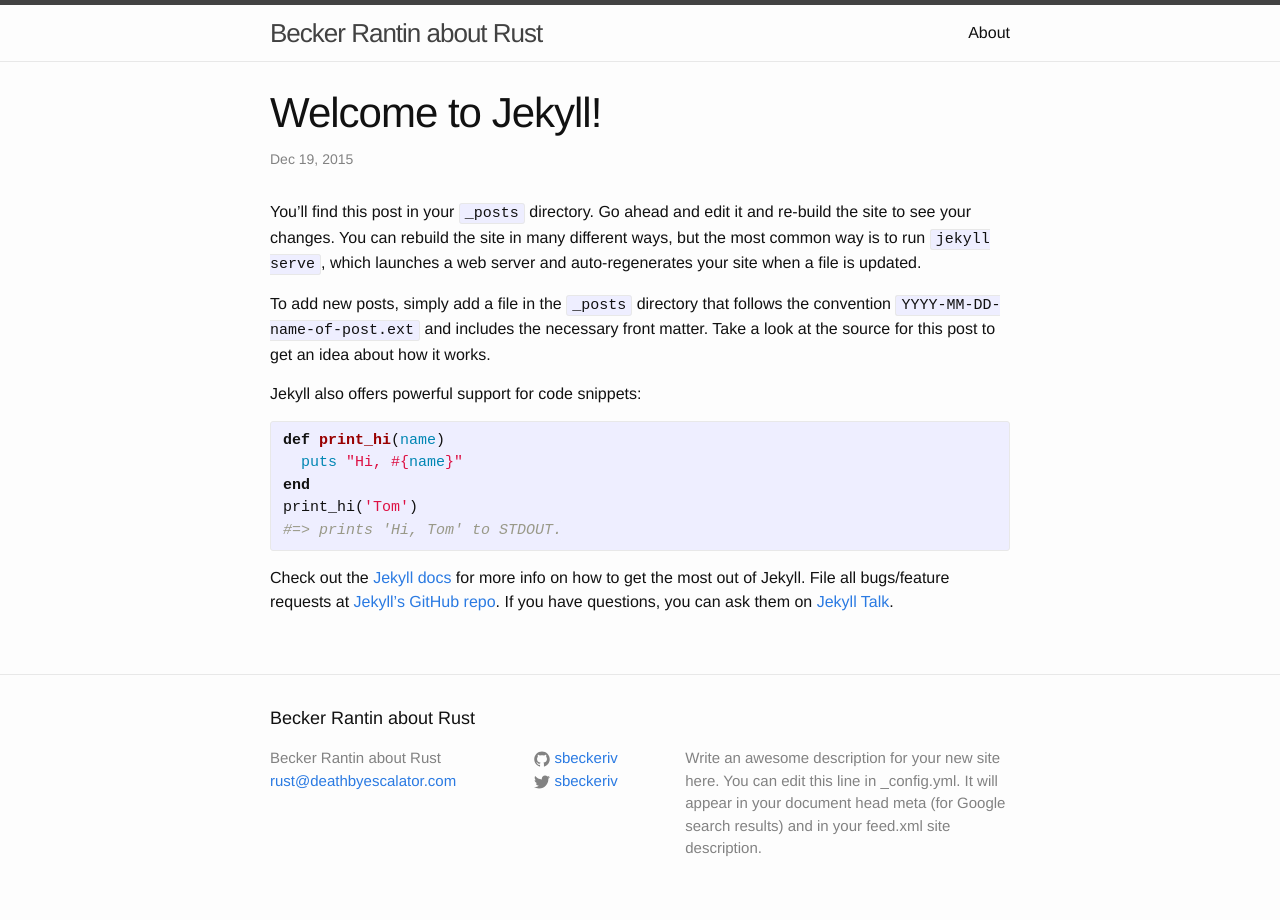
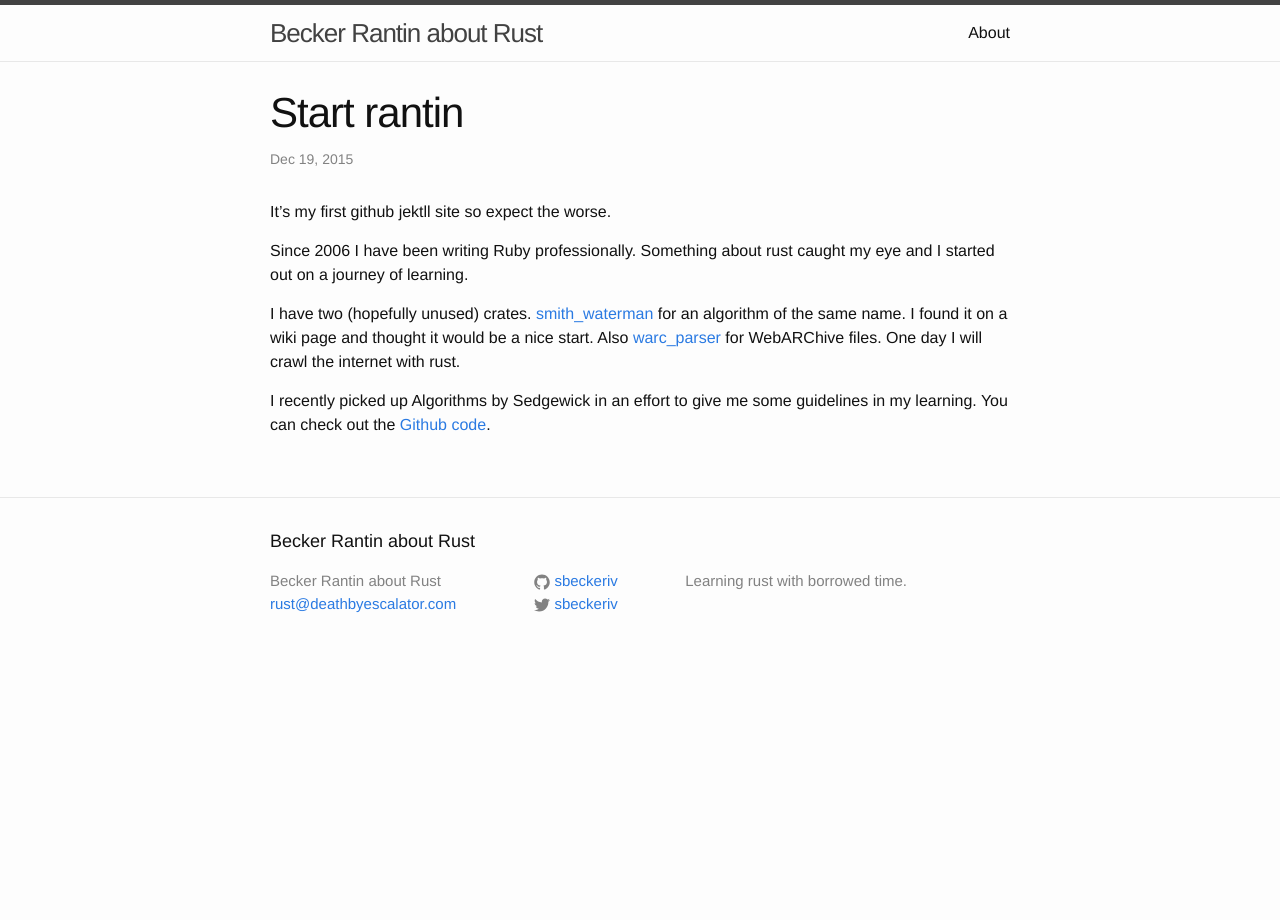
Before and after one commit to sbeckeriv/rantin-about-rust, a Jekyll site: the page built from _posts/2015-12-19-welcome-to-jekyll.markdown, in a window 1280 px wide. Built offline with Jekyll 4.4.1, drawn with Linux system fonts in a browser that asks for light colours.

Commit message:
Update to welcome post

```diff
--- a/_config.yml
+++ b/_config.yml
@@ -9,9 +9,7 @@
 title: Becker Rantin about Rust
 email: rust@deathbyescalator.com
 description: > # this means to ignore newlines until "baseurl:"
-  Write an awesome description for your new site here. You can edit this
-  line in _config.yml. It will appear in your document head meta (for
-  Google search results) and in your feed.xml site description.
+  Learning rust with borrowed time.
 baseurl: "/rantin-about-rust" # the subpath of your site, e.g. /blog
 url: "http://sbeckeriv.github.io" # the base hostname & protocol for your site
 twitter_username: sbeckeriv
--- a/_posts/2015-12-19-welcome-to-jekyll.markdown
+++ b/_posts/2015-12-19-welcome-to-jekyll.markdown
@@ -1,25 +1,22 @@
 ---
 layout: post
-title:  "Welcome to Jekyll!"
+title:  "Start rantin"
 date:   2015-12-19 15:32:48 -0800
-categories: jekyll update
+categories: rust
 ---
-You’ll find this post in your `_posts` directory. Go ahead and edit it and re-build the site to see your changes. You can rebuild the site in many different ways, but the most common way is to run `jekyll serve`, which launches a web server and auto-regenerates your site when a file is updated.
+It's my first github jektll site so expect the worse.
 
-To add new posts, simply add a file in the `_posts` directory that follows the convention `YYYY-MM-DD-name-of-post.ext` and includes the necessary front matter. Take a look at the source for this post to get an idea about how it works.
+Since 2006 I have been writing Ruby professionally. Something about rust
+caught my eye and I started out on a journey of learning.
 
-Jekyll also offers powerful support for code snippets:
+I have two (hopefully unused) crates. [smith_waterman] for an algorithm
+of the same name. I found it on a wiki page and thought it would be a
+nice start. Also [warc_parser] for WebARChive files. One day I will
+crawl the internet with rust.
 
-{% highlight ruby %}
-def print_hi(name)
-  puts "Hi, #{name}"
-end
-print_hi('Tom')
-#=> prints 'Hi, Tom' to STDOUT.
-{% endhighlight %}
+I recently picked up Algorithms by Sedgewick in an effort to give me
+some guidelines in my learning. You can check out the [Github code].
 
-Check out the [Jekyll docs][jekyll-docs] for more info on how to get the most out of Jekyll. File all bugs/feature requests at [Jekyll’s GitHub repo][jekyll-gh]. If you have questions, you can ask them on [Jekyll Talk][jekyll-talk].
-
-[jekyll-docs]: http://jekyllrb.com/docs/home
-[jekyll-gh]:   https://github.com/jekyll/jekyll
-[jekyll-talk]: https://talk.jekyllrb.com/
+[Github code]: https://github.com/sbeckeriv/rust-algorithms
+[smith_waterman]: https://crates.io/crates/smith_waterman/
+[warc_parser]: https://crates.io/crates/warc_parser/
```
